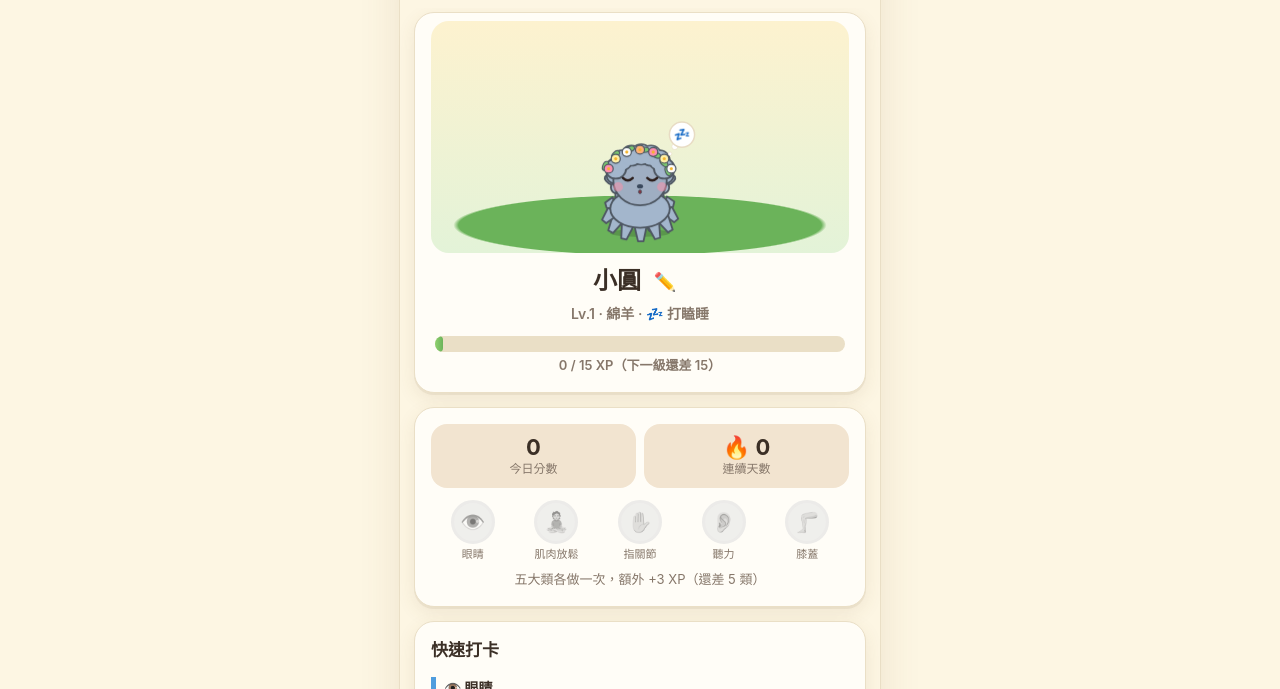
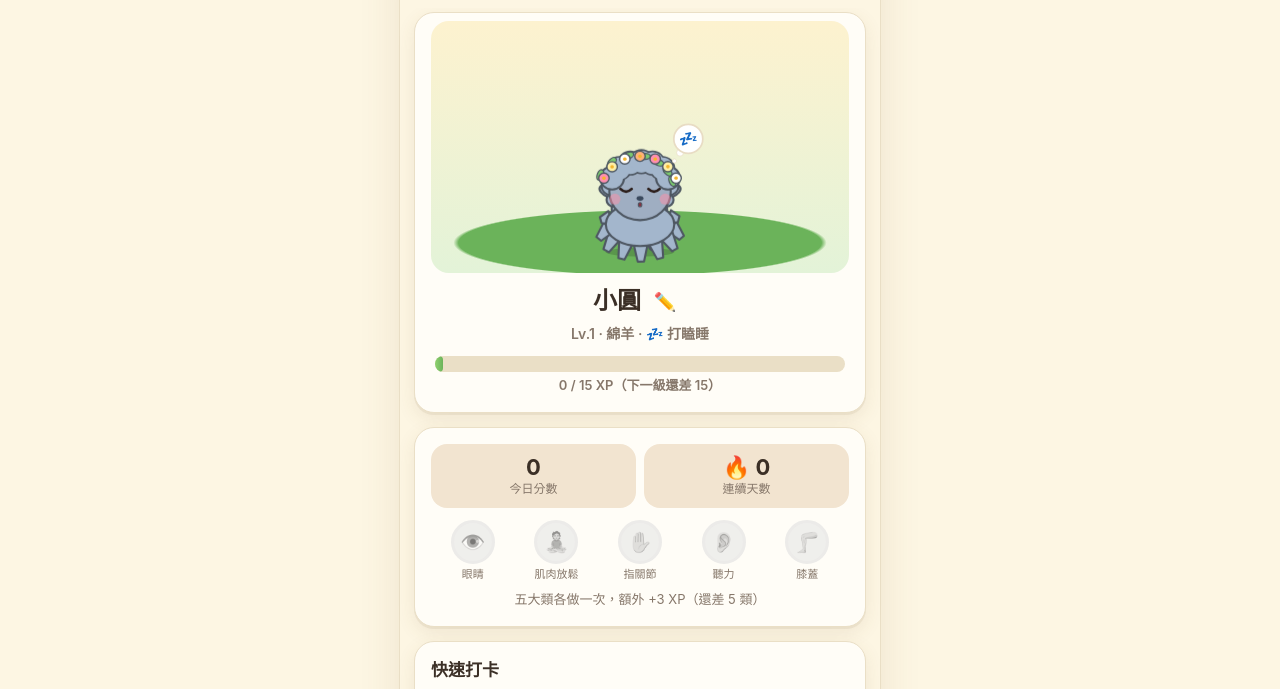
Before and after one commit to Dot7dot/Dot-Health, a plain HTML site: page index.html in a window 1280 px wide. Shown: the part 44-733 px from the top of the page. Drawn offline with Linux system fonts and the light colour scheme.

Commit message:
Add Dot Health PWA: farm animals, health habit logging, stats, timer
Vanilla ES-module PWA (no build): procedural SVG animals, farm with wandering
animals, today/move/farm/stats/settings tabs, guided timer, leveling and
graduation, export/import, service worker, GitHub Pages workflow.
Health activities are placeholders pending research content.

Co-Authored-By: Claude Opus 5.5 <noreply@anthropic.com>
Claude-Session: https://claude.ai/code/session_01NkKho2ZuZLuq4XnRSsKWf6

```diff
--- a/css/styles.css
+++ b/css/styles.css
@@ -63,12 +63,12 @@ button { font: inherit; color: inherit; cursor: pointer; }
 .btn-danger { background: var(--danger); color: #fff; box-shadow: 0 3px 0 #a93f3b; }
 .btn-big { min-width: 140px; min-height: 56px; font-size: 18px; }
 .btn-row { display: flex; gap: 8px; flex-wrap: wrap; }
-.btn-row .btn { flex: 1; padding: 0 12px; min-width: 100px; }
+.btn-row .btn { flex: 1; padding: 0 8px; min-width: 0; font-size: 14px; white-space: nowrap; }
 .icon-btn { min-width: 44px; min-height: 44px; border: 0; background: none; font-size: 18px; border-radius: 12px; }
 
 /* 今天 */
 .hero { text-align: center; padding-top: 8px; }
-.hero-stage { height: 232px; display: grid; place-items: end center; border-radius: 18px; position: relative; cursor: pointer;
+.hero-stage { height: 252px; display: grid; place-items: end center; border-radius: 18px; position: relative; cursor: pointer;
   background: radial-gradient(ellipse 62% 18% at 50% 88%, var(--grass) 0 70%, transparent 72%), linear-gradient(#fdf2cf 0, var(--grass-l) 100%); overflow: hidden; }
 @media (prefers-color-scheme: dark) { .hero-stage { background: radial-gradient(ellipse 62% 18% at 50% 88%, var(--grass-d) 0 70%, transparent 72%), linear-gradient(#3a3322 0, var(--grass-l) 100%); } }
 .hero-stage svg { margin-bottom: 14px; }
--- a/js/views.js
+++ b/js/views.js
@@ -24,7 +24,7 @@ export function renderToday(el) {
   const wrap = h('div', { class: 'view-pad' });
 
   const stage = h('div', { class: 'hero-stage' });
-  const svg = animalNode(a, 200, { mood });
+  const svg = animalNode(a, 230, { mood });
   stage.append(svg);
   stage.addEventListener('click', () => { stage.classList.remove('hop'); void stage.offsetWidth; stage.classList.add('hop'); });
   const need = pr.need ? `${pr.into} / ${pr.need} XP（下一級還差 ${pr.next - a.xp}）` : '已滿級';
```
Also changed, not shown: tools/gallery.html (renamed from gallery.test.html, +2 -2 lines).
